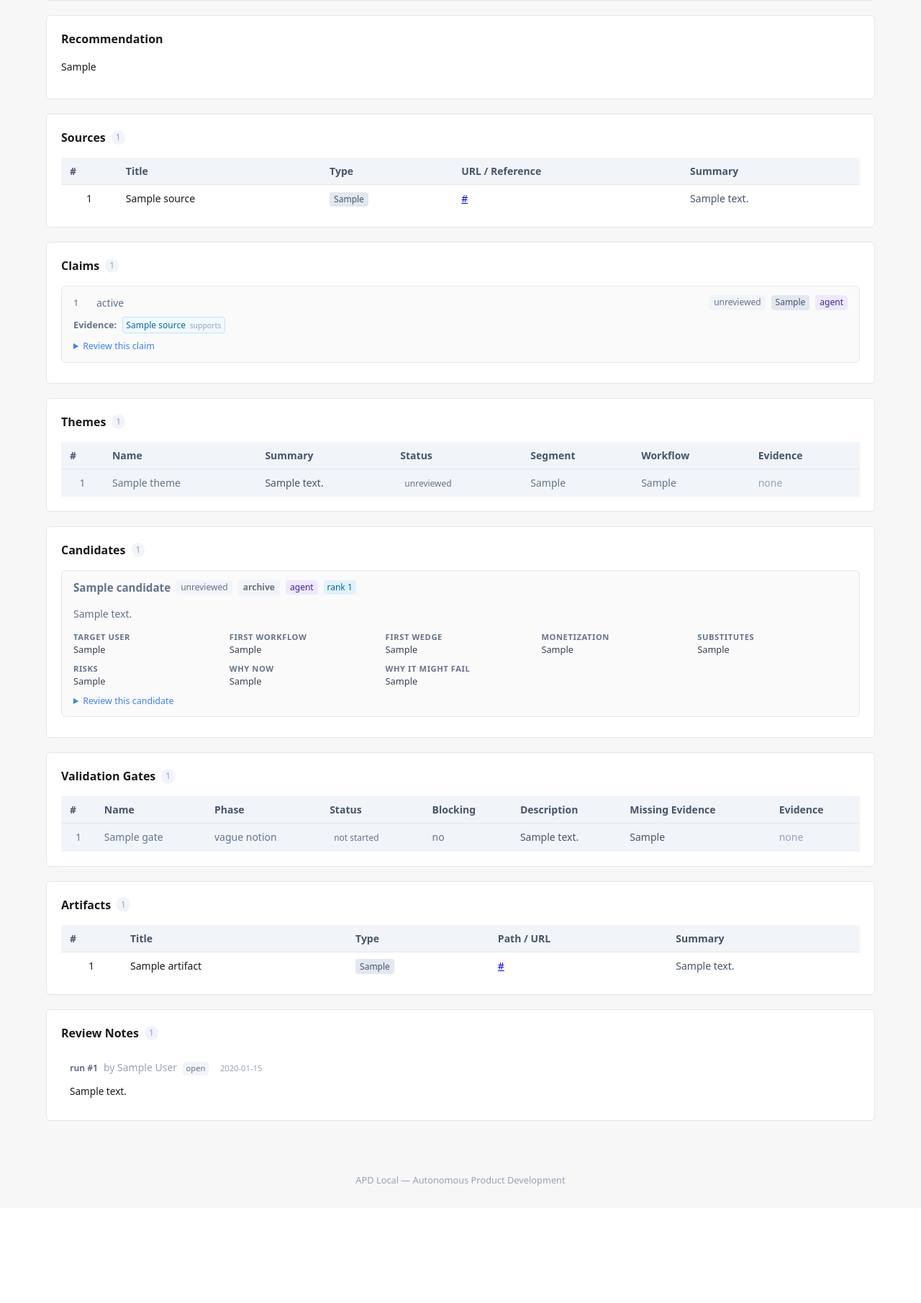
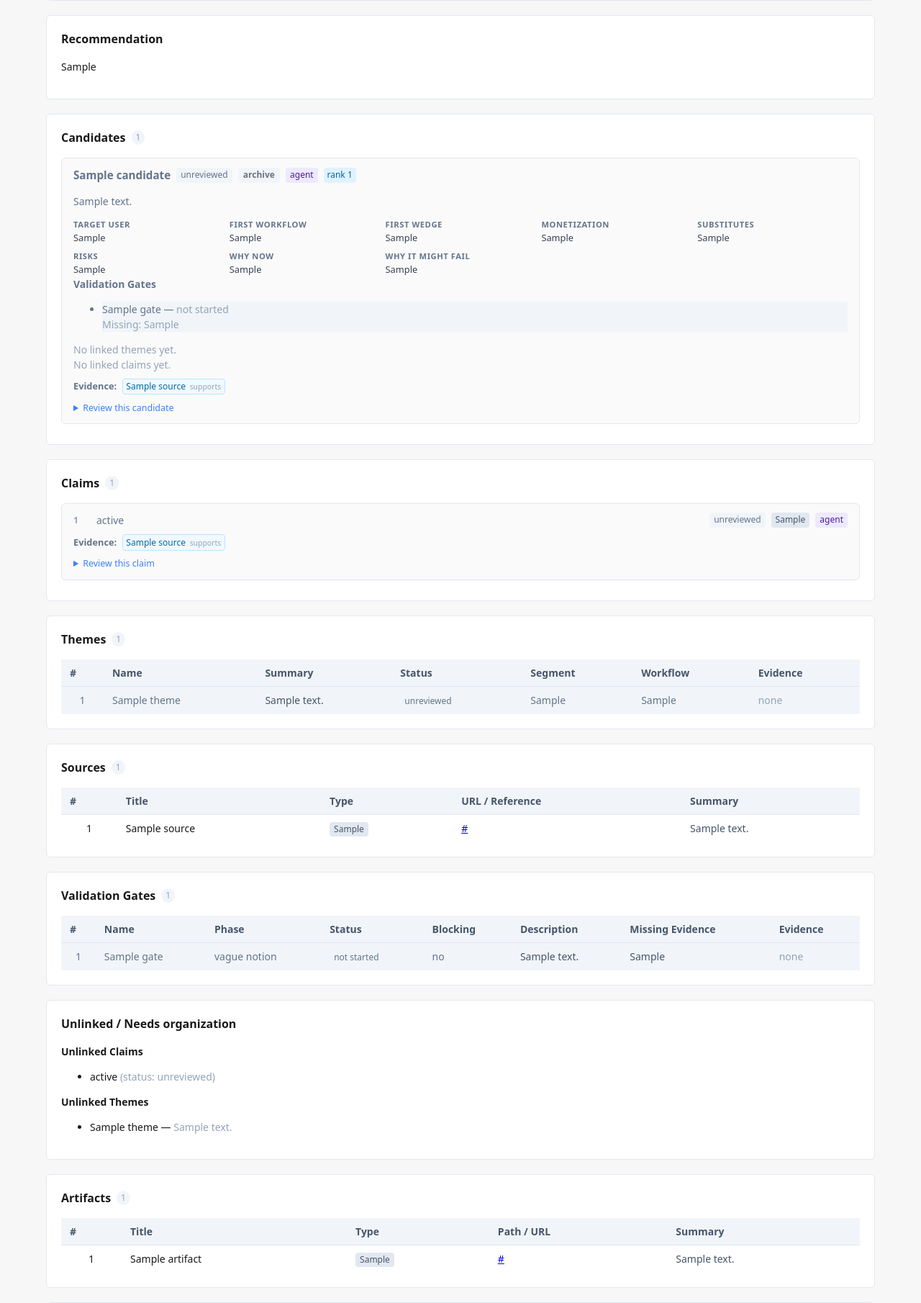
Before and after one commit to jjmgoss/autonomous-product-development, a FastAPI app: page /runs/1 in a window 1280 px wide. Shown: the part 526-2336 px from the top of the page at 72% size. Before the commit the page ends 2173 px from the top, so only its background shows below. Run offline with FastAPI, Linux system fonts and the light colour scheme; tables that the repository leaves empty hold one stand-in row (values such as "Sample post").

Commit message:
Run detail: candidate-first UI + query/view-model helpers (Refs #35)

```diff
--- a/apd/web/templates/run_detail.html
+++ b/apd/web/templates/run_detail.html
@@ -80,32 +80,116 @@
 </section>
 {% endif %}
 
-{# Sources #}
-<section class="card" id="sources">
-  <h2>Sources <span class="count-badge">{{ detail.sources | length }}</span></h2>
-  {% if detail.sources %}
-  <table class="detail-table">
-    <thead>
-      <tr><th>#</th><th>Title</th><th>Type</th><th>URL / Reference</th><th>Summary</th></tr>
-    </thead>
-    <tbody>
-      {% for s in detail.sources %}
-      <tr>
-        <td class="count">{{ loop.index }}</td>
-        <td>{{ s.title or "Untitled" }}</td>
-        <td><span class="badge">{{ s.source_type }}</span></td>
-        <td>
-          {% if s.url %}<a href="{{ s.url }}" target="_blank" rel="noopener">{{ s.url | truncate(60) }}</a>
-          {% elif s.raw_path %}{{ s.raw_path }}
-          {% else %}<span class="muted">—</span>{% endif %}
-        </td>
-        <td class="summary-cell">{{ s.summary or "" }}</td>
-      </tr>
+{# Candidates (candidate-first review surface) #}
+<section class="card" id="candidates">
+  <h2>Candidates <span class="count-badge">{{ detail.candidates | length }}</span></h2>
+  {% if detail.candidates %}
+  {% for c in detail.candidates %}
+  {% set rel = detail.candidate_relations.get(c.id, {}) %}
+  {% set elinks = rel.get('evidence') or [] %}
+  {% set cand_notes = detail.notes_by_target.get("candidate", {}).get(c.id, []) %}
+  <div class="candidate-card review-item status-{{ c.review_status }}" id="candidate-{{ c.id }}">
+    <div class="candidate-header">
+      <strong>{{ c.title }}</strong>
+      <span class="status-badge status-{{ c.review_status }}">{{ c.review_status.replace("_", " ") }}</span>
+      {% if c.decision %}<span class="decision decision-{{ c.decision }}">{{ c.decision.replace("_", " ") }}</span>{% endif %}
+      {% if c.is_agent_generated %}<span class="badge badge-agent">agent</span>{% endif %}
+      {% if c.rank %}<span class="rank-badge">rank {{ c.rank }}</span>{% endif %}
+    </div>
+    {% if c.summary %}<p>{{ c.summary }}</p>{% endif %}
+    <dl class="candidate-details">
+      {% if c.target_user %}<div><dt>Target user</dt><dd>{{ c.target_user }}</dd></div>{% endif %}
+      {% if c.first_workflow %}<div><dt>First workflow</dt><dd>{{ c.first_workflow }}</dd></div>{% endif %}
+      {% if c.first_wedge %}<div><dt>First wedge</dt><dd>{{ c.first_wedge }}</dd></div>{% endif %}
+      {% if c.monetization_path %}<div><dt>Monetization</dt><dd>{{ c.monetization_path }}</dd></div>{% endif %}
+      {% if c.substitutes %}<div><dt>Substitutes</dt><dd>{{ c.substitutes }}</dd></div>{% endif %}
+      {% if c.risks %}<div><dt>Risks</dt><dd>{{ c.risks }}</dd></div>{% endif %}
+      {% if c.why_now %}<div><dt>Why now</dt><dd>{{ c.why_now }}</dd></div>{% endif %}
+      {% if c.why_it_might_fail %}<div><dt>Why it might fail</dt><dd>{{ c.why_it_might_fail }}</dd></div>{% endif %}
+    </dl>
+
+    {% if rel.get('gates') %}
+    <div class="candidate-gates">
+      <strong>Validation Gates</strong>
+      <ul>
+        {% for g in rel.get('gates') %}
+        <li class="gate-{{ g.status }}">{{ g.name }} — <span class="muted">{{ g.status.replace("_", " ") }}</span>
+          {% if g.missing_evidence %}<div class="muted">Missing: {{ g.missing_evidence }}</div>{% endif %}
+        </li>
+        {% endfor %}
+      </ul>
+    </div>
+    {% endif %}
+
+    {% if rel.get('related_themes') %}
+    <div class="candidate-themes">
+      <strong>Related Themes</strong>
+      <ul>
+        {% for t in rel.get('related_themes') %}
+        <li>{{ t.name }} — <span class="muted">{{ t.summary or "" }}</span></li>
+        {% endfor %}
+      </ul>
+    </div>
+    {% else %}
+    <div class="muted">No linked themes yet.</div>
+    {% endif %}
+
+    {% if rel.get('related_claims') %}
+    <div class="candidate-claims">
+      <strong>Related Claims</strong>
+      <ul>
+        {% for cl in rel.get('related_claims') %}
+        <li>{{ cl.statement }} <span class="muted">(status: {{ cl.review_status }})</span></li>
+        {% endfor %}
+      </ul>
+    </div>
+    {% else %}
+    <div class="muted">No linked claims yet.</div>
+    {% endif %}
+
+    {% if elinks %}
+    <div class="evidence-links-row">
+      <span class="label">Evidence:</span>
+      {% for el in elinks %}
+      <span class="evidence-link" title="{{ el.relationship_type }}{% if el.strength %} ({{ el.strength }}){% endif %}">
+        {% if el.source_title %}{{ el.source_title | truncate(40) }}{% elif el.source_id %}src#{{ el.source_id }}{% else %}—{% endif %}
+        <span class="rel-type">{{ el.relationship_type }}</span>
+      </span>
       {% endfor %}
-    </tbody>
-  </table>
+    </div>
+    {% endif %}
+
+    {% if cand_notes %}
+    <ul class="inline-notes">
+      {% for n in cand_notes %}
+      <li>
+        {% if n.author %}<strong>{{ n.author }}</strong>: {% endif %}{{ n.note }}
+        <span class="muted note-date">{{ n.created_at.strftime("%Y-%m-%d") if n.created_at else "" }}</span>
+      </li>
+      {% endfor %}
+    </ul>
+    {% endif %}
+
+    <details class="review-form-details">
+      <summary>Review this candidate</summary>
+      <form method="post" action="/runs/{{ run.id }}/candidates/{{ c.id }}/review" class="review-form">
+        <div class="form-row">
+          <label>Status</label>
+          <select name="review_status" class="form-select">
+            {% for rs in review_statuses %}
+            <option value="{{ rs }}" {% if c.review_status == rs %}selected{% endif %}>{{ rs.replace("_", " ") }}</option>
+            {% endfor %}
+          </select>
+          <label>Note (optional)</label>
+          <input type="text" name="note" class="form-input" placeholder="Add a review note…" maxlength="1000">
+          <button type="submit" class="btn btn-sm">Save</button>
+        </div>
+      </form>
+    </details>
+  </div>
+  {% endfor %}
   {% else %}
-  <p class="muted">No sources.</p>
+  <p class="muted">No candidates.</p>
   {% endif %}
 </section>
 
@@ -207,73 +291,32 @@
   {% endif %}
 </section>
 
-{# Candidates #}
-<section class="card" id="candidates">
-  <h2>Candidates <span class="count-badge">{{ detail.candidates | length }}</span></h2>
-  {% if detail.candidates %}
-  {% for c in detail.candidates %}
-  {% set elinks = detail.evidence_index.get("candidate", {}).get(c.id, []) %}
-  {% set cand_notes = detail.notes_by_target.get("candidate", {}).get(c.id, []) %}
-  <div class="candidate-card review-item status-{{ c.review_status }}" id="candidate-{{ c.id }}">
-    <div class="candidate-header">
-      <strong>{{ c.title }}</strong>
-      <span class="status-badge status-{{ c.review_status }}">{{ c.review_status.replace("_", " ") }}</span>
-      {% if c.decision %}<span class="decision decision-{{ c.decision }}">{{ c.decision.replace("_", " ") }}</span>{% endif %}
-      {% if c.is_agent_generated %}<span class="badge badge-agent">agent</span>{% endif %}
-      {% if c.rank %}<span class="rank-badge">rank {{ c.rank }}</span>{% endif %}
-    </div>
-    {% if c.summary %}<p>{{ c.summary }}</p>{% endif %}
-    <dl class="candidate-details">
-      {% if c.target_user %}<div><dt>Target user</dt><dd>{{ c.target_user }}</dd></div>{% endif %}
-      {% if c.first_workflow %}<div><dt>First workflow</dt><dd>{{ c.first_workflow }}</dd></div>{% endif %}
-      {% if c.first_wedge %}<div><dt>First wedge</dt><dd>{{ c.first_wedge }}</dd></div>{% endif %}
-      {% if c.monetization_path %}<div><dt>Monetization</dt><dd>{{ c.monetization_path }}</dd></div>{% endif %}
-      {% if c.substitutes %}<div><dt>Substitutes</dt><dd>{{ c.substitutes }}</dd></div>{% endif %}
-      {% if c.risks %}<div><dt>Risks</dt><dd>{{ c.risks }}</dd></div>{% endif %}
-      {% if c.why_now %}<div><dt>Why now</dt><dd>{{ c.why_now }}</dd></div>{% endif %}
-      {% if c.why_it_might_fail %}<div><dt>Why it might fail</dt><dd>{{ c.why_it_might_fail }}</dd></div>{% endif %}
-    </dl>
-    {% if elinks %}
-    <div class="evidence-links-row">
-      <span class="label">Evidence:</span>
-      {% for el in elinks %}
-      <span class="evidence-link" title="{{ el.relationship_type }}{% if el.strength %} ({{ el.strength }}){% endif %}">
-        {% if el.source_title %}{{ el.source_title | truncate(40) }}{% elif el.source_id %}src#{{ el.source_id }}{% else %}—{% endif %}
-        <span class="rel-type">{{ el.relationship_type }}</span>
-      </span>
+{# Sources #}
+<section class="card" id="sources">
+  <h2>Sources <span class="count-badge">{{ detail.sources | length }}</span></h2>
+  {% if detail.sources %}
+  <table class="detail-table">
+    <thead>
+      <tr><th>#</th><th>Title</th><th>Type</th><th>URL / Reference</th><th>Summary</th></tr>
+    </thead>
+    <tbody>
+      {% for s in detail.sources %}
+      <tr>
+        <td class="count">{{ loop.index }}</td>
+        <td>{{ s.title or "Untitled" }}</td>
+        <td><span class="badge">{{ s.source_type }}</span></td>
+        <td>
+          {% if s.url %}<a href="{{ s.url }}" target="_blank" rel="noopener">{{ s.url | truncate(60) }}</a>
+          {% elif s.raw_path %}{{ s.raw_path }}
+          {% else %}<span class="muted">—</span>{% endif %}
+        </td>
+        <td class="summary-cell">{{ s.summary or "" }}</td>
+      </tr>
       {% endfor %}
-    </div>
-    {% endif %}
-    {% if cand_notes %}
-    <ul class="inline-notes">
-      {% for n in cand_notes %}
-      <li>
-        {% if n.author %}<strong>{{ n.author }}</strong>: {% endif %}{{ n.note }}
-        <span class="muted note-date">{{ n.created_at.strftime("%Y-%m-%d") if n.created_at else "" }}</span>
-      </li>
-      {% endfor %}
-    </ul>
-    {% endif %}
-    <details class="review-form-details">
-      <summary>Review this candidate</summary>
-      <form method="post" action="/runs/{{ run.id }}/candidates/{{ c.id }}/review" class="review-form">
-        <div class="form-row">
-          <label>Status</label>
-          <select name="review_status" class="form-select">
-            {% for rs in review_statuses %}
-            <option value="{{ rs }}" {% if c.review_status == rs %}selected{% endif %}>{{ rs.replace("_", " ") }}</option>
-            {% endfor %}
-          </select>
-          <label>Note (optional)</label>
-          <input type="text" name="note" class="form-input" placeholder="Add a review note…" maxlength="1000">
-          <button type="submit" class="btn btn-sm">Save</button>
-        </div>
-      </form>
-    </details>
-  </div>
-  {% endfor %}
+    </tbody>
+  </table>
   {% else %}
-  <p class="muted">No candidates.</p>
+  <p class="muted">No sources.</p>
   {% endif %}
 </section>
 
@@ -314,6 +357,45 @@
   </table>
   {% else %}
   <p class="muted">No validation gates.</p>
+  {% endif %}
+</section>
+
+{# Unlinked / needs organization #}
+<section class="card" id="unlinked">
+  <h2>Unlinked / Needs organization</h2>
+  {% if detail.unlinked_claims or detail.unlinked_themes or detail.unlinked_validation_gates %}
+  {% if detail.unlinked_claims %}
+  <div>
+    <strong>Unlinked Claims</strong>
+    <ul>
+      {% for uc in detail.unlinked_claims %}
+      <li>{{ uc.statement }} <span class="muted">(status: {{ uc.review_status }})</span></li>
+      {% endfor %}
+    </ul>
+  </div>
+  {% endif %}
+  {% if detail.unlinked_themes %}
+  <div>
+    <strong>Unlinked Themes</strong>
+    <ul>
+      {% for ut in detail.unlinked_themes %}
+      <li>{{ ut.name }} — <span class="muted">{{ ut.summary or "" }}</span></li>
+      {% endfor %}
+    </ul>
+  </div>
+  {% endif %}
+  {% if detail.unlinked_validation_gates %}
+  <div>
+    <strong>Unlinked Validation Gates</strong>
+    <ul>
+      {% for ug in detail.unlinked_validation_gates %}
+      <li>{{ ug.name }} — <span class="muted">{{ ug.missing_evidence or "" }}</span></li>
+      {% endfor %}
+    </ul>
+  </div>
+  {% endif %}
+  {% else %}
+  <p class="muted">No unlinked material; all items are associated with candidates.</p>
   {% endif %}
 </section>
 
```
Also changed, not shown: apd/web/queries.py (+68 -0 lines), docs/briefs.md (+4 -0 lines), tests/test_candidate_first_ui.py (added, +22 -0 lines).
